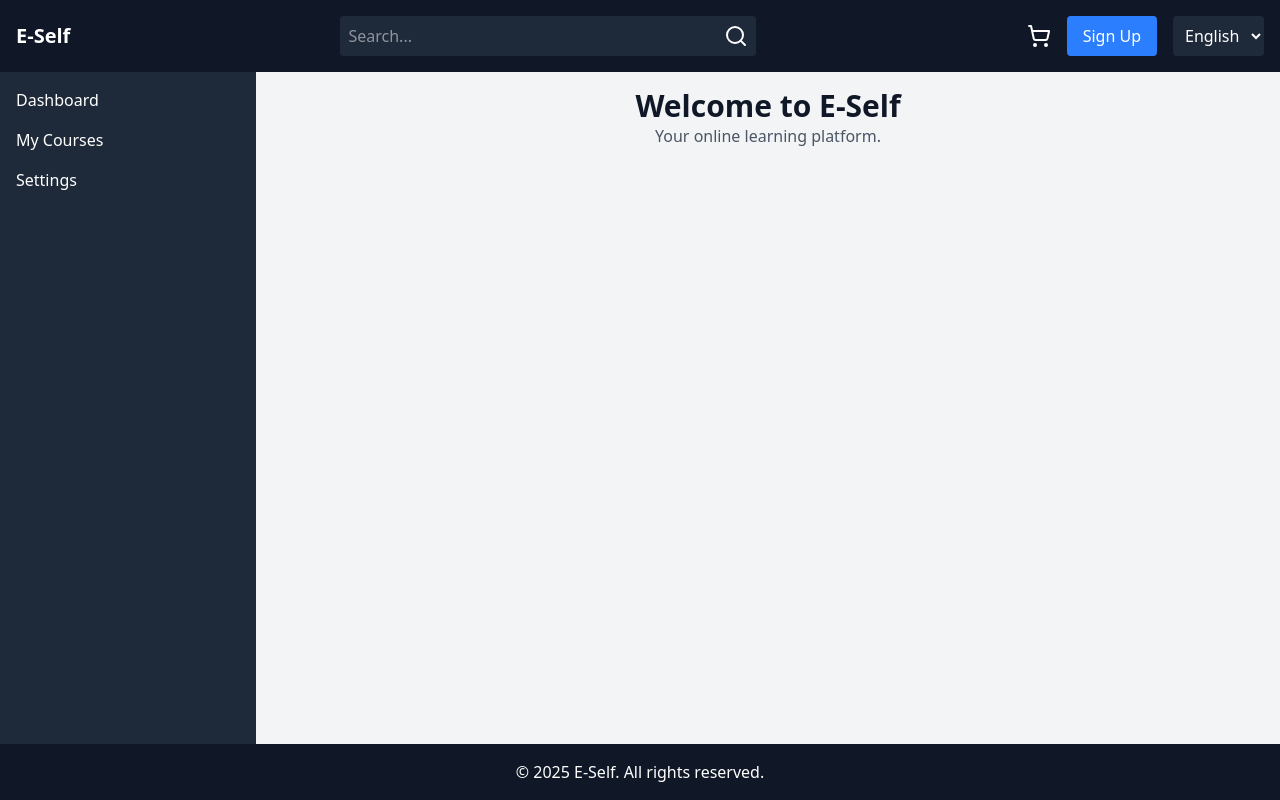
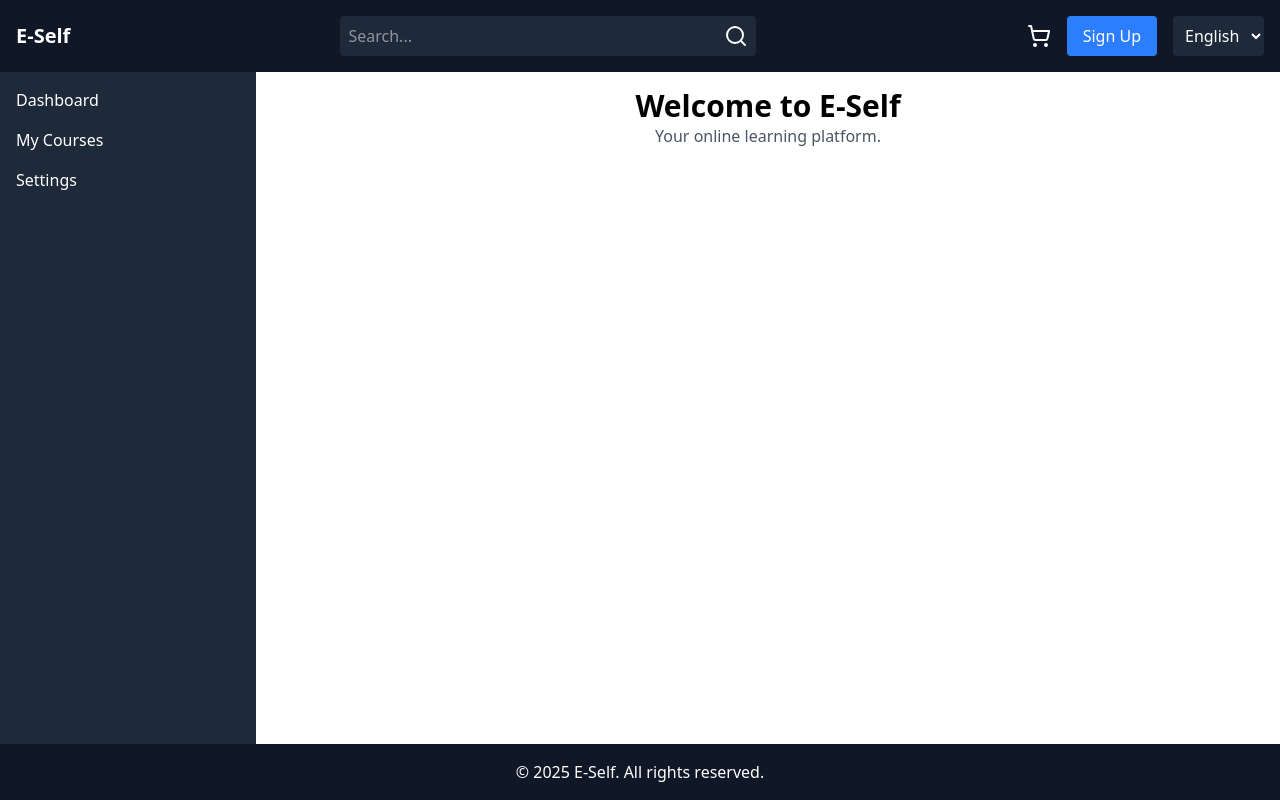
Before and after one commit to NegedeTekleyes/E-self-Lerning, a Next.js app in the folder e-self/: page / in a window 1280 px wide. Built offline with nearby package versions, Linux system fonts and the light colour scheme.

Commit message:
in e-self/styles/globals.css

```diff
--- a/e-self/styles/globals.css
+++ b/e-self/styles/globals.css
@@ -1,6 +1,3 @@
 @import "tailwindcss";
 
 /* Custom global styles */
-body {
-  @apply bg-gray-100 text-gray-900;
-}
```
